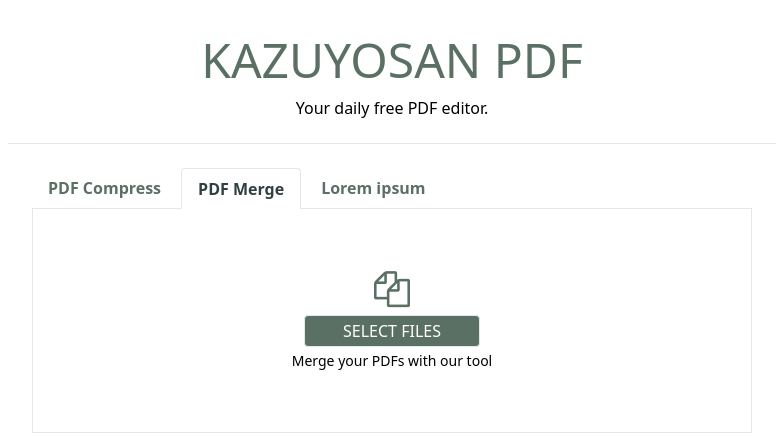
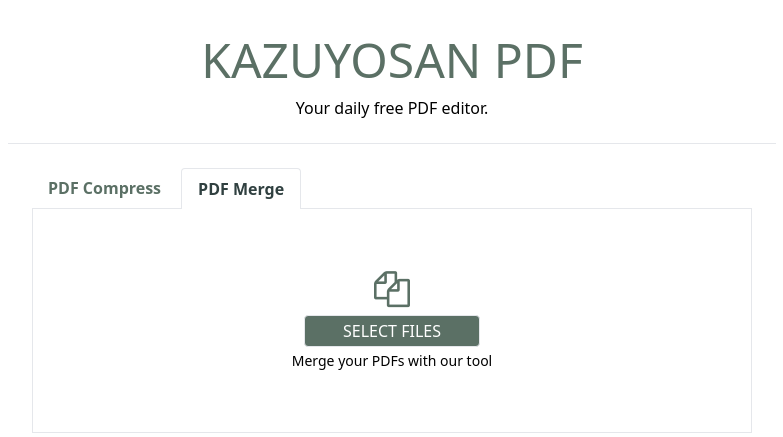
Before and after one commit to KazuyoSan-Group/kazuyosan-pdf, a Flask app: page / in a window 1280 px wide. Shown: the top 437 px of the page, without its empty margins (248-1031 px from the left). Run offline with Flask 2, Linux system fonts and the light colour scheme.

Commit message:
Update index.html
[Change]
1. Fix tab not use

```diff
--- a/templates/index.html
+++ b/templates/index.html
@@ -26,7 +26,7 @@
     <div class="wrapper flex flex-col items-center min-h-screen">
         <!-- heading -->
         <div class="navbar h-36 w-[60%] flex flex-col items-center justify-center border-b">
-            <h1 class="md:text-5xl text-3xl py-3 text-pine ">KAZUYOSAN PDF</h1>
+            <h1 class="md:text-5xl text-3xl py-3 text-pine "> KAZUYOSAN PDF </h1>
             <p>Your daily free PDF editor.</p>
         </div>
         <!-- content -->
@@ -42,10 +42,6 @@
                 <li @click="openTab = 2" :class="{ '-mb-px': openTab === 2 }" class="mr-1">
                     <a :class="openTab === 2 ? activeClasses : inactiveClasses"
                         class="bg-white inline-block py-2 px-4 font-semibold" href="#">PDF Merge</a>
-                </li>
-                <li @click="openTab = 3" :class="{ '-mb-px': openTab === 3 }" class="mr-1">
-                    <a :class="openTab === 3 ? activeClasses : inactiveClasses"
-                        class="bg-white inline-block py-2 px-4 font-semibold" href="#">Lorem ipsum</a>
                 </li>
             </ul>
             <div class="w-full">
@@ -92,7 +88,6 @@
                         </div>
                     </div>
                 </div>
-                <div x-show="openTab === 3">Tab #3</div>
             </div>
         </div>
         <div class="navbar h-36 w-full bg-evergreen mt-auto flex flex-col justify-center items-center ">
```
